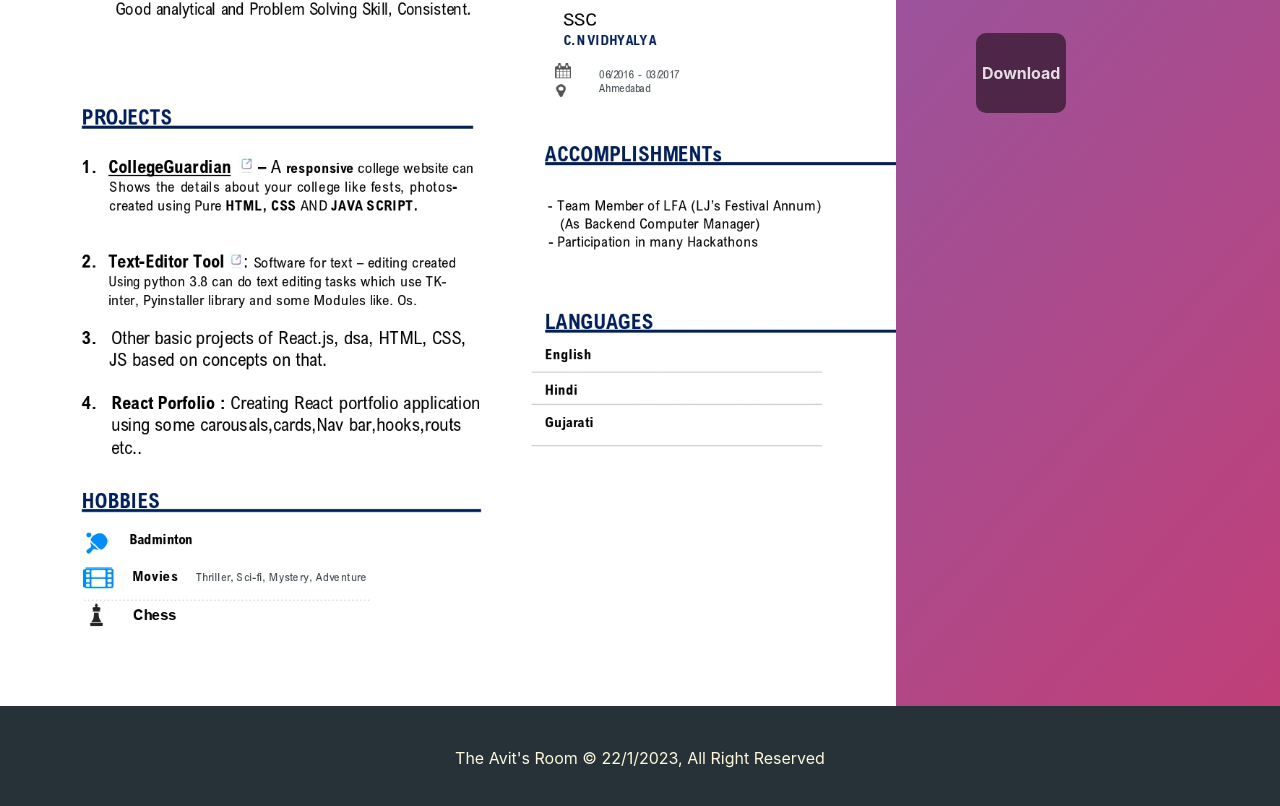
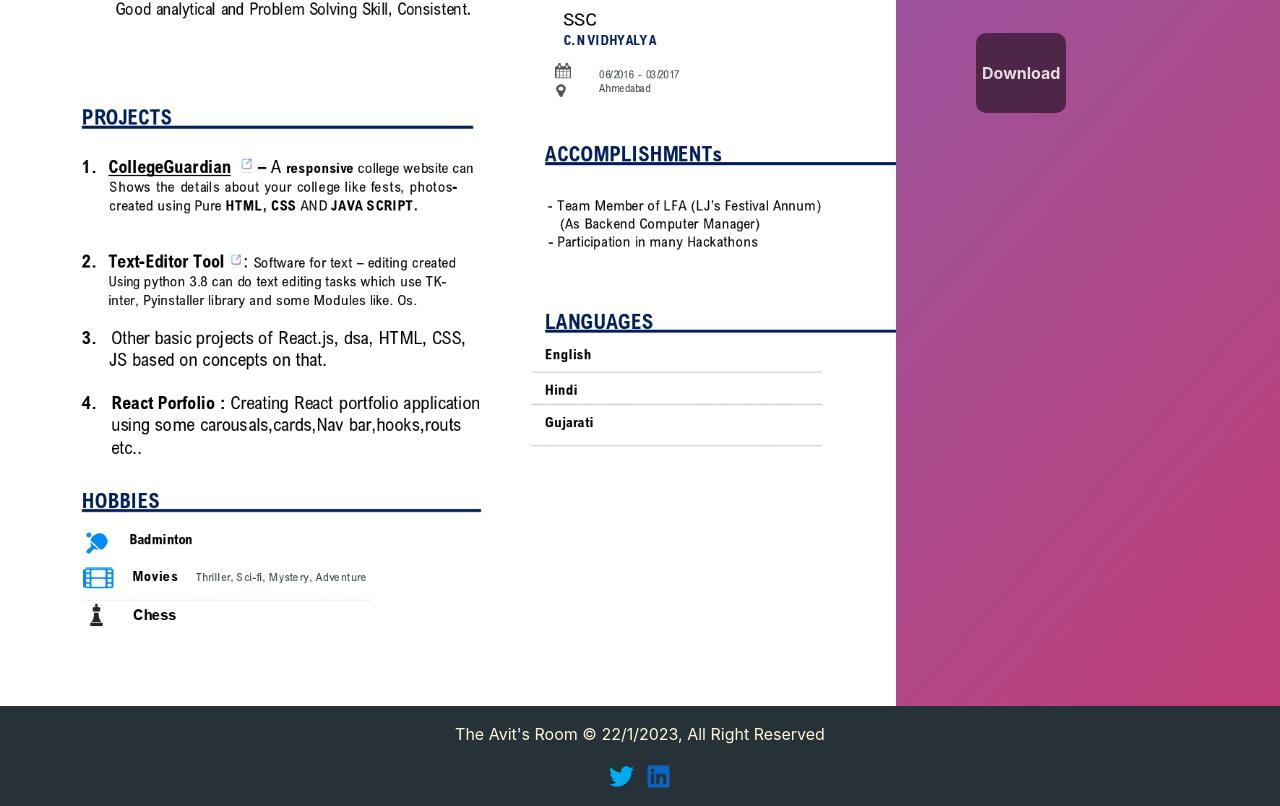
Before and after one commit to theavitw/MyPortfolio-, a React (Create React App) app: page /Java in a window 1280 px wide. Shown: the part 633-1439 px from the top of the page. Built offline with nearby package versions, Linux system fonts and the light colour scheme.

Commit message:
Updated icons

```diff
--- a/src/footer.js
+++ b/src/footer.js
@@ -1,6 +1,8 @@
 import React from "react";
+import Instagramicon from './Instagramicon'
+import GitIcon from "./GitIcon";
 import './ss.css'
-
+<link rel="stylesheet" href="https://cdnjs.cloudflare.com/ajax/libs/font-awesome/4.7.0/css/font-awesome.min.css"></link>
 const current = new Date();
 const date = `${current.getDate()}/${current.getMonth()+1}/${current.getFullYear()}`;
 function Footer() {
@@ -8,11 +10,12 @@ function Footer() {
     <div>
       <footer class="footer">
         <div class="social">
-          <i class="fab fa-facebook-f fa-2x"></i>
-          <i class="fab fa-twitter fa-2x"></i>
-          <i class="fab fa-instagram fa-2x"></i>
+
           <p class="footer2">The Avit's Room &copy; {date}, All Right Reserved</p>
         </div>
+        <a href="https://twitter.com/Shah_Avit" className="icon"><GitIcon/></a>
+        <a href="https://www.linkedin.com/in/avitdesai/" className="icon"><Instagramicon/></a>
+
       </footer>
     </div>
   );
```
